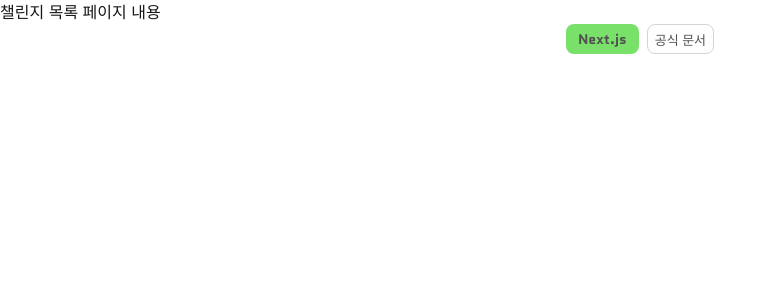
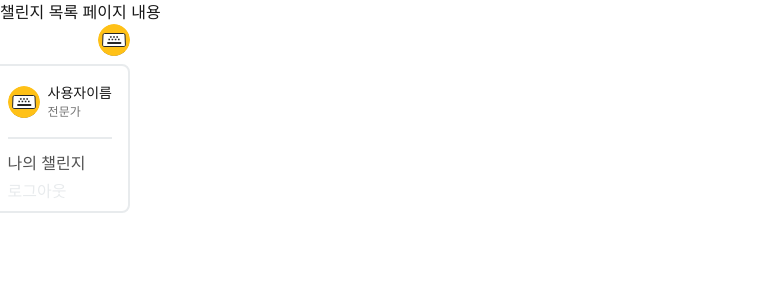
Before and after one commit to claudia99503/docthru-fe, a Next.js app: page / in a window 1280 px wide. Shown: the top 300 px of the page, without its empty margins (0-776 px from the left). Built offline with nearby package versions, Linux system fonts and the light colour scheme; a web font is replaced by a local one.

Commit message:
:sparkles: [Feat] ProfileDropDown과 Profile 컴포넌트 추가

```diff
--- a/src/components/ui/ImageContainer.jsx
+++ /dev/null
@@ -1,3 +0,0 @@
-export default function ImageContainer() {
-  return;
-}
--- a/src/components/ui/Profile.jsx
+++ b/src/components/ui/Profile.jsx
@@ -2,19 +2,29 @@ import styles from './Profile.module.css';
 import Image from 'next/image';
 import assets from '@/variables/images';
 
-export default function Profile({ user }) {
+export function ProfileImage() {
+  return (
+    <div className={styles.ProfileImage}>
+      <Image
+        src={assets.images.profileMember}
+        alt="profile image"
+        fill
+        className={styles.image}
+      />
+    </div>
+  );
+}
+
+export function Profile({ user }) {
   const userGrade = user.grade === 'EXPERT' ? '전문가' : '일반';
-  <div className={styles.Profile}>
-    <Image
-      src={assets.images.profileMember}
-      width={32}
-      height={32}
-      className={styles.image}
-    />
-    ;
-    <div>
-      <span>{user.nickName || '기본사용자'}</span>
-      <span>{userGrade}</span>
+
+  return (
+    <div className={styles.Profile}>
+      <ProfileImage />
+      <div className={styles.texts}>
+        <span className={styles.name}>{user.nickName || '기본사용자'}</span>
+        <span className={styles.grade}>{userGrade}</span>
+      </div>
     </div>
-  </div>;
+  );
 }
--- a/src/components/ui/Profile.module.css
+++ b/src/components/ui/Profile.module.css
@@ -1,2 +1,36 @@
 .Profile {
+  display: flex;
+  flex-direction: row;
+  align-items: center;
+  gap: 8px;
+  font-weight: 500;
 }
+
+.texts {
+  display: flex;
+  flex-direction: column;
+  align-items: flex-start;
+}
+.name {
+  font-size: 14px;
+  font-weight: 500;
+}
+
+.grade {
+  font-size: 12px;
+  color: var(--grey-500);
+}
+
+.ProfileImage {
+  position: relative;
+  aspect-ratio: 1/1;
+  width: 32px;
+  height: 32px;
+  border-radius: 50%;
+  overflow: hidden;
+}
+.ProfileImage .image {
+  width: 100%;
+  height: auto;
+  object-fit: contain;
+}
--- a/src/components/ui/ProfileDropDown.jsx
+++ b/src/components/ui/ProfileDropDown.jsx
@@ -1,18 +1,52 @@
 import Link from 'next/link';
 import styles from './ProfileDropDown.module.css';
+import { ProfileImage, Profile } from './Profile';
+import { useEffect, useRef, useState } from 'react';
+
+const mockup = {
+  nickName: '사용자이름',
+  grade: 'EXPERT',
+};
 
 export default function ProfileDropDown() {
-  const pathName = usePathname();
+  const [isOpen, setIsOpen] = useState(true);
+  const dropDownRef = useRef(null);
+
+  const toggleDropdown = () => {
+    setIsOpen(!setIsOpen);
+  };
+
+  useEffect(() => {
+    const handleClickOutside = (e) => {
+      if (dropDownRef.current && !dropDownRef.current.contains(e.target)) {
+        setIsOpen(false);
+      }
+    };
+    document.addEventListener('click', handleClickOutside);
+    return () => {
+      document.removeEventListener('click', handleClickOutside);
+    };
+  }, []);
 
   return (
-    <ul>
-      <li>Profile </li>
-      <li>
-        <Link>나의 챌린지</Link>
-      </li>
-      <li>
-        <Link>로그아웃</Link>
-      </li>
-    </ul>
+    <div className={styles.ProfileDropDown} ref={dropDownRef}>
+      <button onClick={toggleDropdown}>
+        <ProfileImage user={mockup} />
+      </button>
+
+      {isOpen && (
+        <div className={styles['dropdown-menu']}>
+          <Profile user={mockup} />
+          <ul className={styles.lists}>
+            <li>
+              <Link className={styles.link} href="/me">
+                나의 챌린지
+              </Link>
+            </li>
+            <li className={styles.logout}>로그아웃</li>
+          </ul>
+        </div>
+      )}
+    </div>
   );
 }
--- a/src/components/ui/ProfileDropDown.module.css
+++ b/src/components/ui/ProfileDropDown.module.css
@@ -0,0 +1,53 @@
+.ProfileDropDown {
+  display: flex;
+  flex-direction: row-reverse;
+  max-width: 130px;
+  width: 100%;
+  position: relative;
+}
+
+.dropdown-menu {
+  position: absolute;
+  display: flex;
+  flex-direction: column;
+  align-items: flex-start;
+  gap: 8px;
+  border-radius: 8px;
+  padding: 16px 16px 8px;
+  margin-top: 40px;
+  z-index: 99;
+  overflow: hidden;
+  font-size: 16px;
+  font-weight: 500;
+  border: 2px solid var(--grey-100);
+  background-color: #ffff;
+}
+
+.dropdown-menu:hover {
+  color: var(--grey-600);
+}
+
+.lists {
+  display: flex;
+  flex-direction: column;
+  gap: 4px;
+  width: 100%;
+  text-align: left;
+}
+
+.lists::before {
+  content: '';
+  display: block;
+  width: 100%;
+  height: 2px;
+  background-color: var(--grey-100);
+  margin: 8px 0;
+}
+
+.lists .link {
+  color: var(--grey-600);
+}
+
+.lists .logout {
+  color: var(--grey-100);
+}
--- a/src/pages/index.js
+++ b/src/pages/index.js
@@ -1,5 +1,4 @@
-import DocTypeChip from '@/components/ui/DocTypeChip';
-import Profile from '@/components/ui/Profile';
+import ProfileDropDown from '@/components/ui/ProfileDropDown';
 
 import Head from 'next/head';
 const user = {
@@ -15,8 +14,7 @@ export default function Home() {
       <div>
         <h1>챌린지 목록 페이지 내용</h1>
       </div>
-      <Profile user={user} />
-      <DocTypeChip field="NEXTJS" docType="OFFICIAL" />
+      <ProfileDropDown user={user} />
     </>
   );
 }
--- a/src/styles/reset.css
+++ b/src/styles/reset.css
@@ -19,7 +19,6 @@ body {
   -webkit-text-size-adjust: 100%;
   text-size-adjust: 100%;
   cursor: default;
-  line-height: 1;
   -moz-tab-size: 4;
   tab-size: 4;
 }
```
